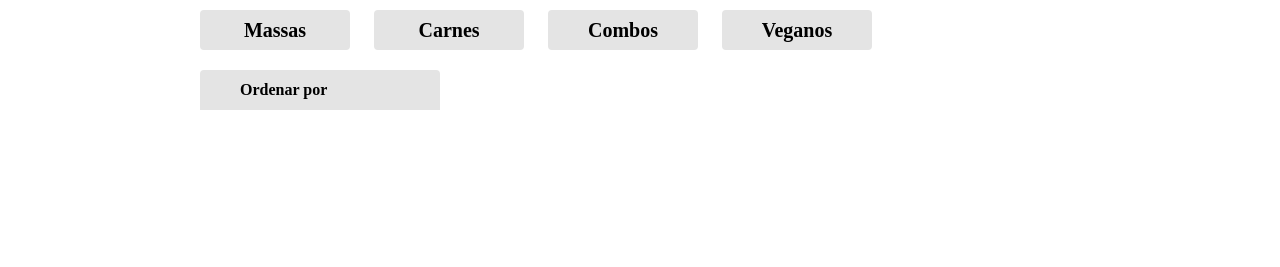
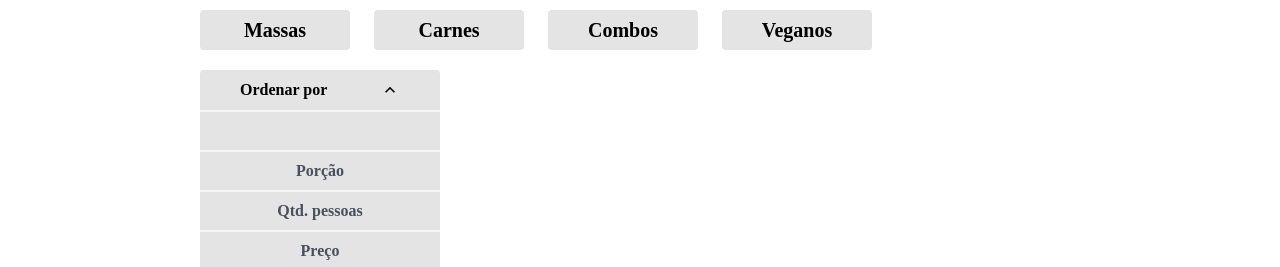
Before and after one commit to MoreiraRamires/nonnaVera, a React (Create React App) app: page / in a window 1280 px wide. Both pictures are taken after a click on the button "Ordenar por". Shown: the part 605-872 px from the top of the page. Before the commit the page ends 800 px from the top, so only its background shows below. Built offline with nearby package versions, Linux system fonts and the light colour scheme; a web font is replaced by a local one.

Commit message:
ordenador funcionando

```diff
--- a/src/pages/Cardapio/Ordenador/index.tsx
+++ b/src/pages/Cardapio/Ordenador/index.tsx
@@ -1,14 +1,37 @@
 import styles from './Ordenador.module.scss';
 import opcoes from './opcoes.json';
+import React,{ useState } from 'react';
+import classNames from 'classnames';
+import {MdKeyboardArrowUp,MdKeyboardArrowDown} from 'react-icons/md';
 
+interface Props{
+  ordenador: string,
+  setOrdenador: React.Dispatch<React.SetStateAction<string>>
+}
 
-export default function Ordenador(){
+export default function Ordenador({ordenador,setOrdenador}:Props){
+  const [aberto, setAberto] = useState(false);
+  const nomeOrdenador = ordenador && opcoes.find(opcao => opcao.value === ordenador)?.nome
   return(
-    <button className={styles.ordenador}>
-      <span>Ordenar por</span>
-      <div className={styles.ordenador__options}>
+    <button
+    className={classNames({
+      [styles.ordenador]:true,
+      [styles["ordenador--ativo"]]:ordenador !== "",
+    }
+    )}
+      onClick={()=> setAberto(!aberto)}
+      onBlur={()=>setAberto(false)}
+    >
+      <span>{ nomeOrdenador || "Ordenar por"}</span>
+      {aberto ? <MdKeyboardArrowUp size={20}/> : <MdKeyboardArrowDown size={20}/>}
+      <div
+      className={classNames({
+        [styles.ordenador__options]:true,
+        [styles["ordenador__options--ativo"]]:aberto,
+      }
+      )}>
         {opcoes.map(opcao =>(
-          <div className={styles.ordenador__option} key={opcao.value}>
+          <div className={styles.ordenador__option} key={opcao.value} onClick={()=> setOrdenador(opcao.value)}>
               {opcao.nome}
           </div>
         ))}
--- a/src/pages/Cardapio/index.tsx
+++ b/src/pages/Cardapio/index.tsx
@@ -2,7 +2,7 @@
 import 'normalize.css';
 import {ReactComponent as Logo} from 'assets/logo.svg';
 import Buscador from './Buscador';
-import { useState } from 'react';
+import React, { useState } from 'react';
 import Filtro from './Filtros';
 import Ordenador from './Ordenador';
 
@@ -10,7 +10,8 @@
 export default function Cardapio(){
 
   const [busca,setBusca] = useState("");
-  const [filtro,setFiltro] = useState<number|null > (null)
+  const [filtro,setFiltro] = useState<number|null > (null);
+  const [ordenador,setOrdenador] = useState('');
 
   return(
     <main>
@@ -29,7 +30,7 @@
           <Buscador busca={busca} setBusca = {setBusca}/>
           <div className={styles.cardapio__filtros}>
             <Filtro filtro={filtro} setFiltro={setFiltro}/>
-            <Ordenador/>
+            <Ordenador ordenador={ordenador} setOrdenador={setOrdenador}/>
           </div>
       </section>
     </main>
```
